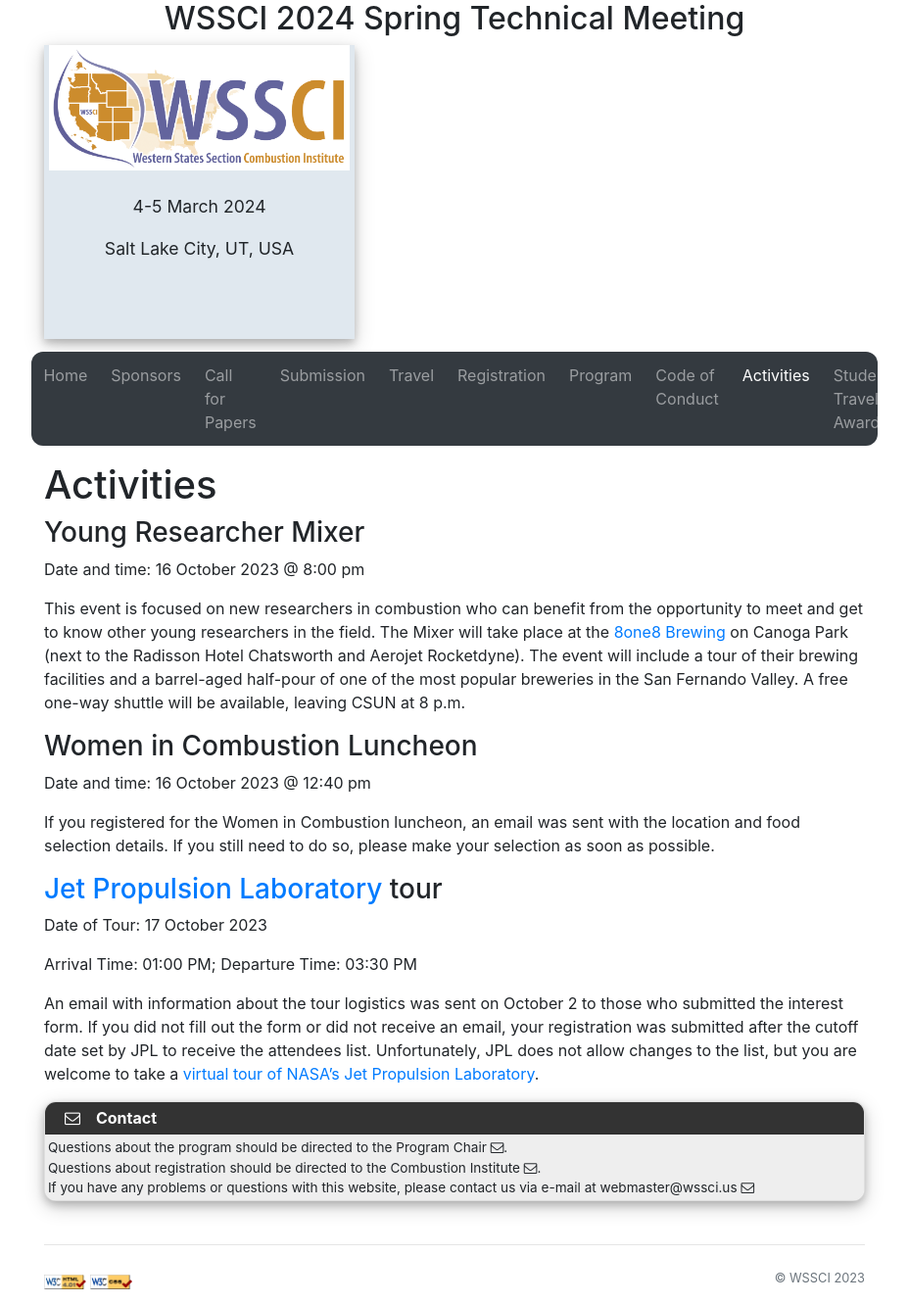
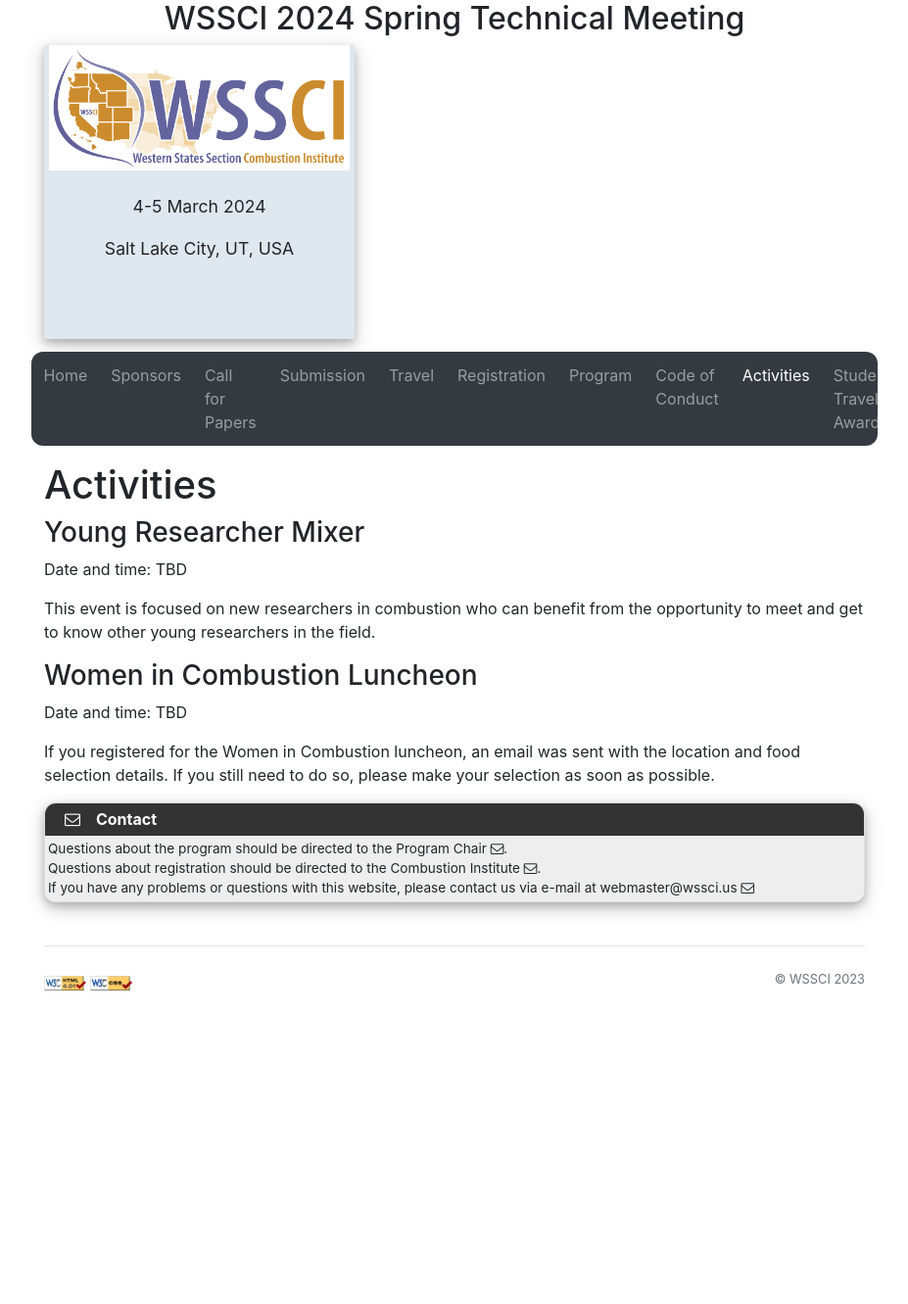
Before and after one commit to wssci/spring-2024-meeting, a Jekyll site: the page built from activities.md, in a window 1280 px wide. Shown: the whole page at 98% size, without its empty margins (176-1103 px from the left). Built offline with Jekyll 4.4.1, drawn with Linux system fonts in a browser that asks for light colours; after the commit the page ends 1025 px from its top, so only the background shows below that.

Commit message:
more updates for 2024

```diff
--- a/activities.md
+++ b/activities.md
@@ -6,20 +6,12 @@ slide_id: 8
 
 ### Young Researcher Mixer
 
-Date and time: 16 October 2023 @ 8:00 pm
+Date and time: TBD
 
-This event is focused on new researchers in combustion who can benefit from the opportunity to meet and get to know other young researchers in the field. The Mixer will take place at the [8one8 Brewing](https://www.google.com/maps/place/The+Tasting+Room+at+8one8+Brewing+(818)/@34.2334363,-118.5915022,17z/data=!3m2!4b1!5s0x80c29c85add99be7:0x48f6262741230b19!4m6!3m5!1s0x80c29c844b2cc417:0x27b78fa9ba87f908!8m2!3d34.2334363!4d-118.5889219!16s/g/11bwpcyvw2?entry=tts) on Canoga Park (next to the Radisson Hotel Chatsworth and Aerojet Rocketdyne). The event will include a tour of their brewing facilities and a barrel-aged half-pour of one of the most popular breweries in the San Fernando Valley. A free one-way shuttle will be available, leaving CSUN at 8 p.m.
+This event is focused on new researchers in combustion who can benefit from the opportunity to meet and get to know other young researchers in the field.
 
 ### Women in Combustion Luncheon
 
-Date and time: 16 October 2023 @ 12:40 pm
+Date and time: TBD
 
 If you registered for the Women in Combustion luncheon, an email was sent with the location and food selection details. If you still need to do so, please make your selection as soon as possible.
-
-### [Jet Propulsion Laboratory](https://www.jpl.nasa.gov) tour
-
-Date of Tour: 17 October 2023
-
-Arrival Time: 01:00 PM; Departure Time: 03:30 PM
-
-An email with information about the tour logistics was sent on October 2 to those who submitted the interest form. If you did not fill out the form or did not receive an email, your registration was submitted after the cutoff date set by JPL to receive the attendees list. Unfortunately, JPL does not allow changes to the list, but you are welcome to take a [virtual tour of NASA's Jet Propulsion Laboratory](https://www.nasa.gov/stem-content/take-a-virtual-tour-of-nasas-jet-propulsion-laboratory/).
```
Also changed, not shown: cfp.md (+1 -1 lines), travel.md (+1 -1 lines), 1 other file.
